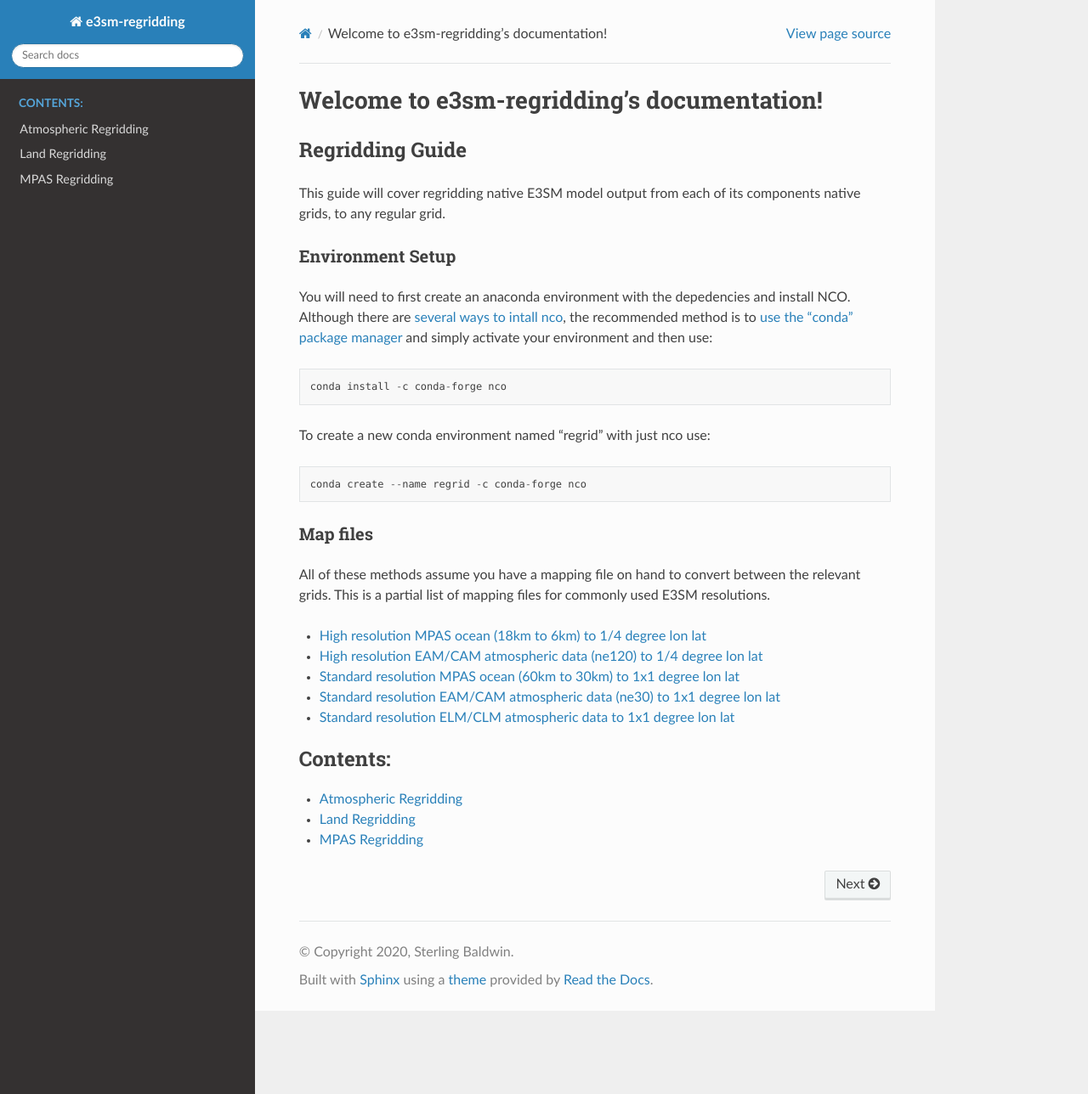
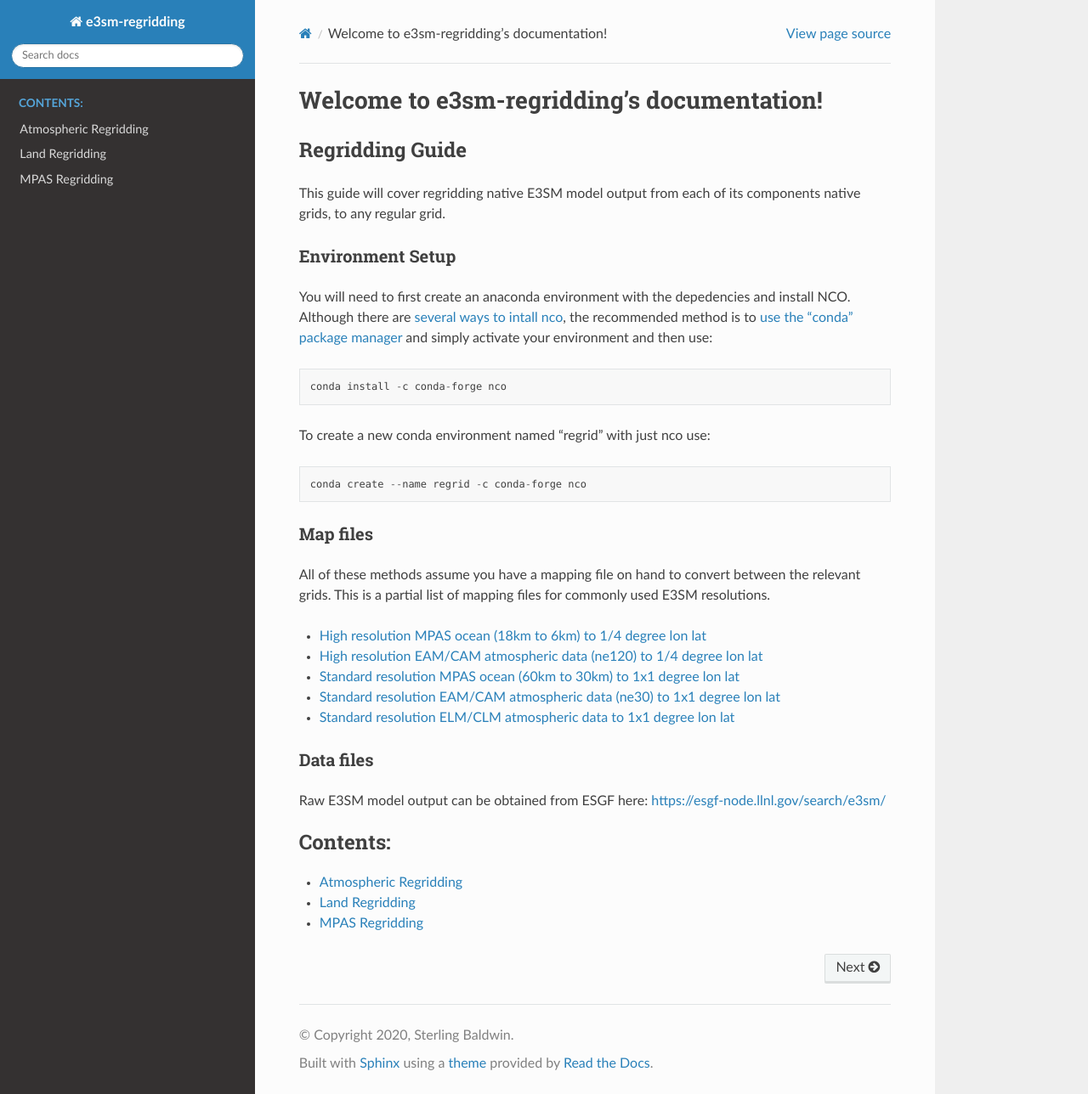
Before and after one commit to sterlingbaldwin/e3sm-regridding, a Sphinx documentation site: the page built from source/index.rst, in a window 1280 px wide and 1288 px high. Shown: the whole window at 85% size. Built offline with Sphinx 7.4.7 and the Read the Docs theme 2.0.0, drawn with Linux system fonts in a browser that asks for light colours.

Commit message:
Adds link to ESGF portal for E3SM model output

```diff
--- a/source/index.rst
+++ b/source/index.rst
@@ -51,6 +51,12 @@ of mapping files for commonly used E3SM resolutions.
 * `Standard resolution EAM/CAM atmospheric data (ne30) to 1x1 degree lon lat <http://esgf-data2.llnl.gov/thredds/fileServer/user_pub_work/E3SM/1_0/piControl/1deg_atm_60-30km_ocean/misc/native/mapping/fixed/ens1/v1/map_ne30np4_to_cmip6_180x360_aave.20181001.nc>`_
 * `Standard resolution ELM/CLM atmospheric data to 1x1 degree lon lat <http://esgf-data2.llnl.gov/thredds/fileServer/user_pub_work/E3SM/1_0/piControl/1deg_atm_60-30km_ocean/misc/native/mapping/fixed/ens1/v1/map_ne30np4_to_cmip6_180x360_sgs_elm.20190301.nc>`_
 
+
+Data files
+----------
+
+Raw E3SM model output can be obtained from ESGF here: https://esgf-node.llnl.gov/search/e3sm/
+
 .. toctree::
    :maxdepth: 1
    :caption: Contents:
```
Also changed, not shown: 6 other files.
